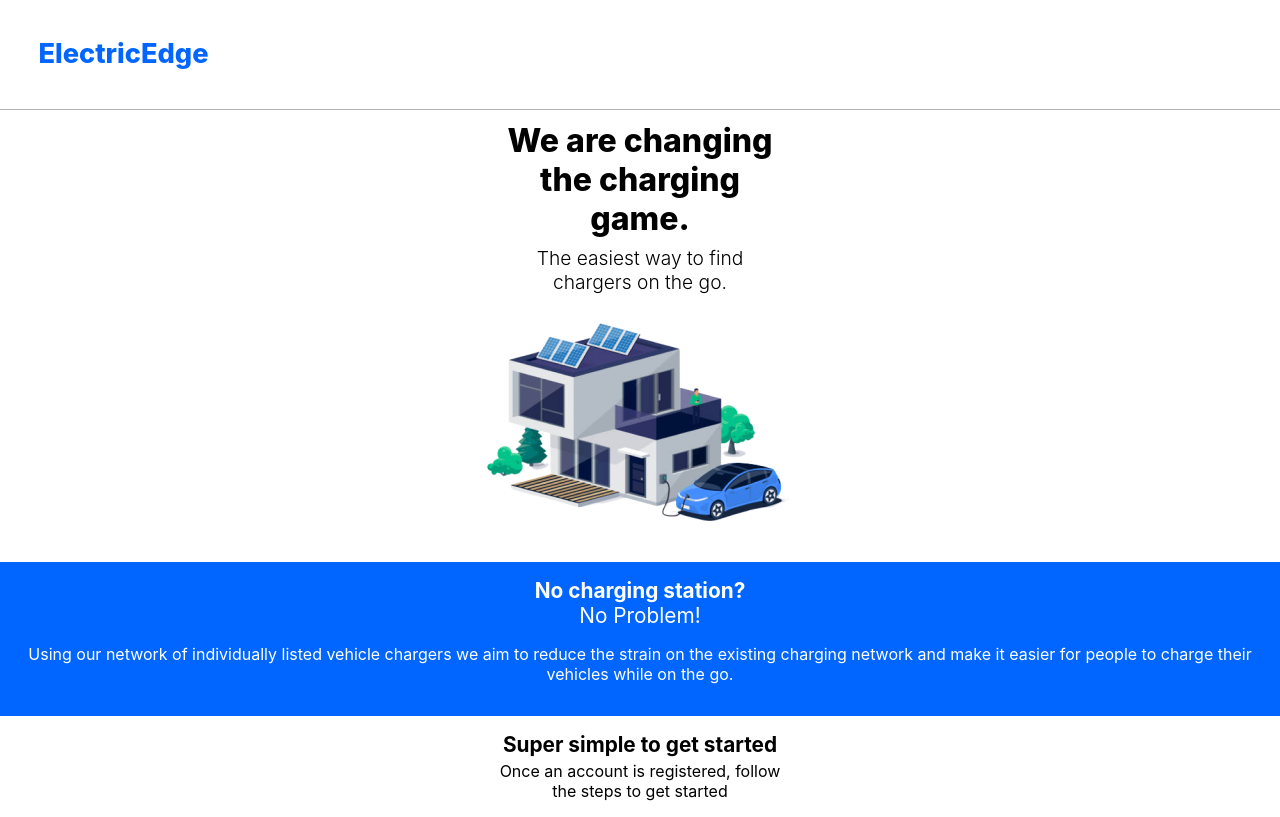
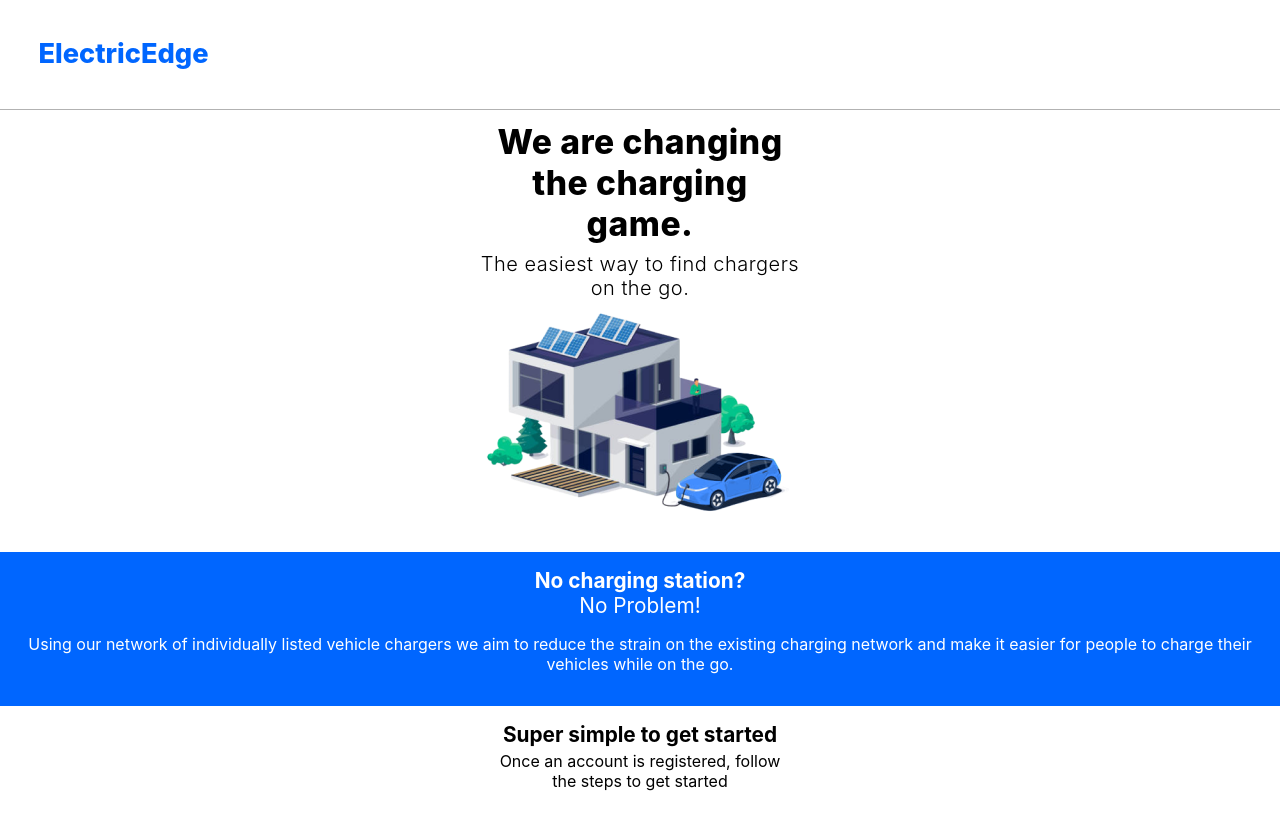
Before and after one commit to krishabbashyal/electric-edge, a Vue app in the folder client/: page / in a window 1280 px wide. Built offline with nearby package versions, Linux system fonts and the light colour scheme.

Commit message:
Small changes to hero section to get closer to figma

```diff
--- a/client/src/components/HeroSection.vue
+++ b/client/src/components/HeroSection.vue
@@ -13,20 +13,24 @@ export default {
 </script>
 
 <style scoped>
+*{
+  letter-spacing: .03rem;
+}
 h1 {
-  font-size: 2rem;
-  width: 17rem;
+  font-size: 2.1rem;
+  width: 20rem;
   text-align: center;
   font-weight: 800;
   margin:auto;
   margin-top: .7rem;
 }
 p {
-  font-size: 1.2rem;
-  width: 15rem;
+  font-size: 1.25rem;
+  width: 20rem;
   text-align: center;
   margin: auto;
   margin-top: .5rem;
+  margin-bottom: -1rem;
   font-weight: 300;
 
 }
```
